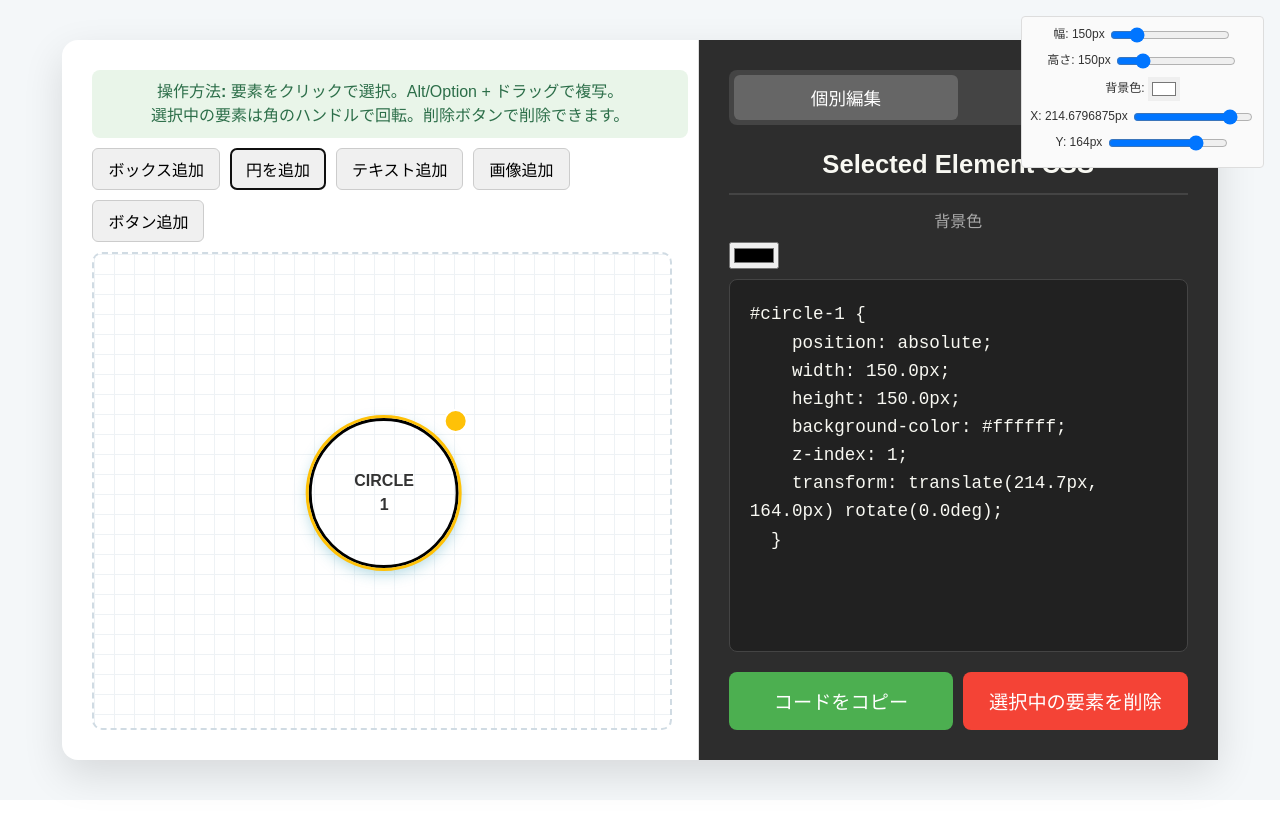
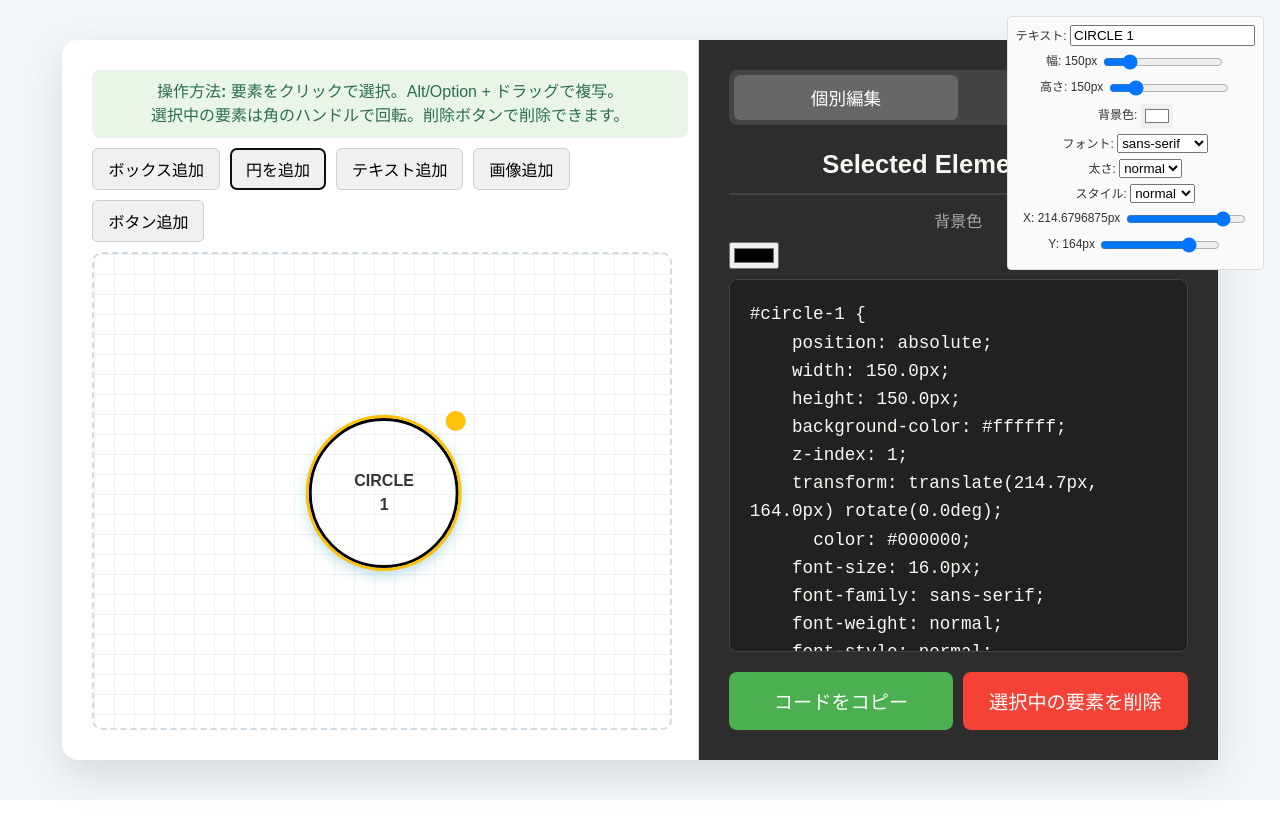
Before and after one commit to tako-chan0511/cssvisualizer, a Vue app: page / in a window 1280 px wide. Both pictures are taken after a click on the button "円を追加". Built offline with nearby package versions, Linux system fonts and the light colour scheme.

Commit message:
Circleの文字プロパティ対応

```diff
--- a/dev-dist/sw.js
+++ b/dev-dist/sw.js
@@ -82,7 +82,7 @@ define(['./workbox-54d0af47'], (function (workbox) { 'use strict';
     "revision": "670ae3298722b21a3404328b42a0b957"
   }, {
     "url": "index.html",
-    "revision": "0.6q7ee6d6ulg"
+    "revision": "0.f26jjtcn40o"
   }], {});
   workbox.cleanupOutdatedCaches();
   workbox.registerRoute(new workbox.NavigationRoute(workbox.createHandlerBoundToURL("index.html"), {
--- a/src/App.vue
+++ b/src/App.vue
@@ -322,7 +322,7 @@ const generatedIndividualCss = computed(() => {
   }`;
 
   // BOX / TEXT / BUTTON に対してフォント系プロパティを追加
-  if (type === "box" || type === "text" || type === "button") {
+  if (type === "box" || type === "text" || type === "button" || type === "circle") {
     // 挿入する文字系CSS
     let fontCss =
       `    color: ${fontColor   || "#000000"};\n` +
--- a/src/components/VisualCircle.vue
+++ b/src/components/VisualCircle.vue
@@ -15,6 +15,10 @@
 
   <!-- 選択中かつ個別編集モードのときだけ出すコントロール -->
   <div v-if="isSelected && !isLayoutMode" class="controls">
+      <label>
+      テキスト:
+      <input type="text" v-model="props.state.content" />
+    </label>
     <label>
       幅: {{ width }}px
       <input type="range" v-model.number="width" min="50" max="600" />
@@ -27,6 +31,36 @@
       背景色:
       <input type="color" v-model="bgColor" />
     </label>
+
+    <label>
+      フォント:
+      <select v-model="fontFamily">
+        <option value="sans-serif">sans-serif</option>
+        <option value="serif">serif</option>
+        <option value="monospace">monospace</option>
+        <option value="cursive">cursive</option>
+      </select>
+    </label>
+
+    <label>
+      太さ:
+      <select v-model="fontWeight">
+        <option value="normal">normal</option>
+        <option value="bold">bold</option>
+        <option value="bolder">bolder</option>
+        <option value="lighter">lighter</option>
+      </select>
+    </label>
+
+    <label>
+      スタイル:
+      <select v-model="fontStyle">
+        <option value="normal">normal</option>
+        <option value="italic">italic</option>
+        <option value="oblique">oblique</option>
+      </select>
+    </label>
+
     <label>
       X: {{ x }}px
       <input type="range" v-model.number="x" :min="-300" :max="300" />
@@ -39,61 +73,74 @@
 </template>
 
 <script setup lang="ts">
-import { ref, watch, computed, type CSSProperties } from 'vue'
-import type { ElementState } from '../types'
+import { ref, watch, computed, type CSSProperties } from "vue";
+import type { ElementState } from "../types";
 
 const props = defineProps<{
-  state: ElementState
-  isSelected: boolean
-  isLayoutMode: boolean
-}>()
+  state: ElementState;
+  isSelected: boolean;
+  isLayoutMode: boolean;
+}>();
 
 // ローカル双方向バインド用
-const width   = ref(props.state.width)
-const height  = ref(props.state.height)
-const bgColor = ref(props.state.backgroundColor ?? '#ffffff')
-const x       = ref(props.state.x)
-const y       = ref(props.state.y)
+const width = ref(props.state.width);
+const height = ref(props.state.height);
+const bgColor = ref(props.state.backgroundColor ?? "#ffffff");
+const x = ref(props.state.x);
+const y = ref(props.state.y);
 
 // state を直接書き換えて親に反映
-watch(width,   v => props.state.width  = v)
-watch(height,  v => props.state.height = v)
-watch(bgColor, v => props.state.backgroundColor = v)
-watch(x,       v => props.state.x      = v)
-watch(y,       v => props.state.y      = v)
+watch(width, (v) => (props.state.width = v));
+watch(height, (v) => (props.state.height = v));
+watch(bgColor, (v) => (props.state.backgroundColor = v));
+watch(x, (v) => (props.state.x = v));
+watch(y, (v) => (props.state.y = v));
+
+const fontFamily = ref(props.state.fontFamily ?? 'sans-serif')
+const fontWeight = ref(props.state.fontWeight ?? 'normal')
+const fontStyle  = ref(props.state.fontStyle  ?? 'normal')
+
+// state に反映
+watch(fontFamily, v => props.state.fontFamily = v)
+watch(fontWeight, v => props.state.fontWeight = v)
+watch(fontStyle,  v => props.state.fontStyle  = v)
+
 
 // 選択ハンドリング（App.vue が listen しています）
 const emit = defineEmits<{
-  (e: 'select', id: string): void
-}>()
+  (e: "select", id: string): void;
+}>();
 function onSelect() {
-  emit('select', props.state.id)
+  emit("select", props.state.id);
 }
 
 // スタイル
 const elementStyle = computed<CSSProperties>(() => {
   const base: Record<string, any> = {
-    width:  `${props.state.width}px`,
+    width: `${props.state.width}px`,
     height: `${props.state.height}px`,
     backgroundColor: props.state.backgroundColor,
-    borderRadius: '50%',
+    fontFamily: props.state.fontFamily,
+    fontWeight: props.state.fontWeight,
+    fontStyle:  props.state.fontStyle,
+    borderRadius: "50%",
     zIndex: props.state.zIndex,
-    boxSizing: 'border-box',
-  }
+    boxSizing: "border-box",
+  };
   if (props.isLayoutMode) {
     return {
-      ...base
-    }
+      ...base,
+    };
   } else {
     return {
       ...base,
-      position: 'absolute' as CSSProperties['position'],
-      left:   '0px',
-      top:    '0px',
+      position: "absolute" as CSSProperties["position"],
+      left: "0px",
+      top: "0px",
       transform: `translate(${props.state.x}px, ${props.state.y}px) rotate(${props.state.angle}deg)`,
-    }
+    };
   }
-})
+});
 </script>
 
 <style scoped>
@@ -112,7 +159,7 @@ const elementStyle = computed<CSSProperties>(() => {
 /* 円固有 */
 .visual-element.circle {
   border: 3px solid #000;
-  box-shadow: 0 5px 15px rgba(33,147,176,0.4);
+  box-shadow: 0 5px 15px rgba(33, 147, 176, 0.4);
 }
 
 /* ラベルを中央に */
```
